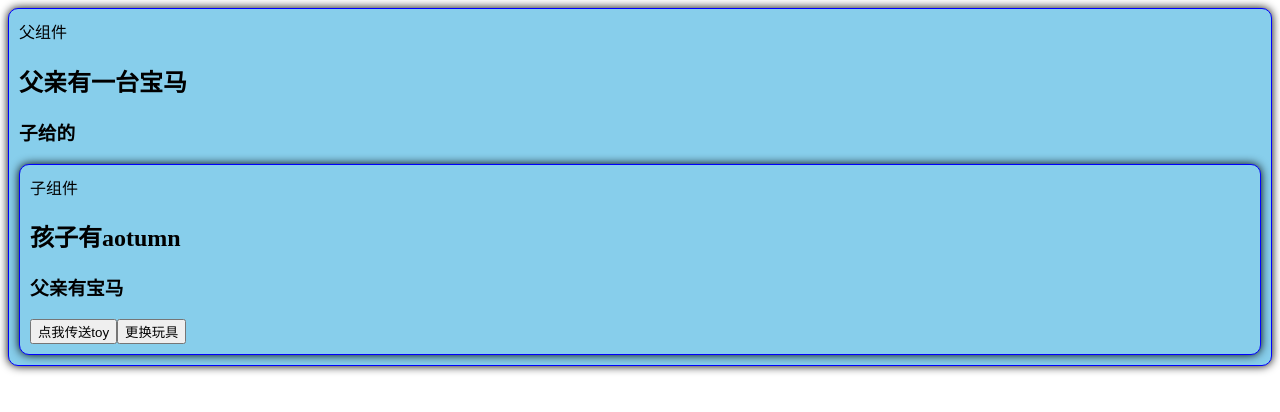
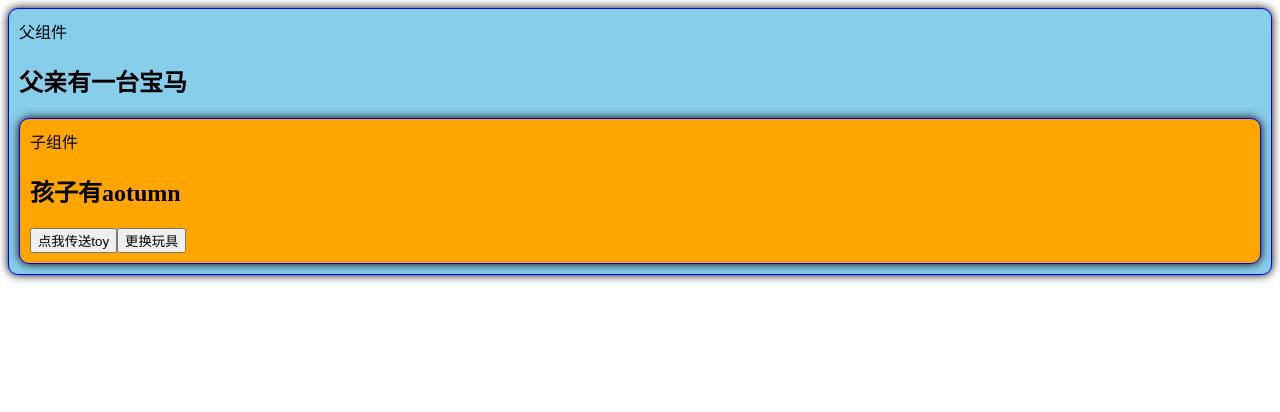
Before and after one commit to D1E4MF0I/HelloVue3, a Vue app: page / in a window 1280 px wide. Shown: the top 412 px of the page. Built offline with nearby package versions, Linux system fonts and the light colour scheme; the HTML template or start-up script is replaced by a standard one.

Commit message:
feat(53): 组件通信
方式2：自定义事件
父组件：
通过<Son @send-toy="getToy"/> 类似方法进行定义
子组件：
1. 使用const emit = defineEmits([
  'send-toy',
])进行接收
2. 采用emit('send-toy', toy)的方法进行调用

PS：自定义部分，建议使用烤串命名

```diff
--- a/src/components/Father.vue
+++ b/src/components/Father.vue
@@ -2,8 +2,8 @@
  <div class="Father">
   父组件
   <h2>父亲有一台{{ car }}</h2>
-  <h3>子给的{{ toy }}</h3>
-  <Son :car="car" :sendToy="getToy"/>
+  <h3 v-show="toy">子给的{{ toy }}</h3>
+  <Son @send-toy="getToy"/>
  </div>
 </template>
 
@@ -19,8 +19,9 @@ let car = '宝马'
 let toy = ref()
 
 function getToy(value:string){
-    toy.value = value
+     toy.value = value
 }
+
 
 </script>
 <style scoped>
--- a/src/components/Son.vue
+++ b/src/components/Son.vue
@@ -2,8 +2,7 @@
  <div class="Son">
   子组件
   <h2>孩子有{{ toy }}</h2>
-  <h3>父亲有{{ car }}</h3>
-  <button @click="sendToy(toy)">点我传送toy</button>
+  <button @click="emit('send-toy', toy)">点我传送toy</button>
   <button @click="changeToy">更换玩具</button>
  </div>
 </template>
@@ -14,10 +13,8 @@ import { ref, reactive } from 'vue'
 defineOptions({
   name: 'Son'
 })
-
-defineProps([
-  'car',
-  'sendToy',
+const emit = defineEmits([
+  'send-toy',
 ])
 
 let toy = ref('aotumn')
@@ -32,7 +29,7 @@ function changeToy(){
       padding: 10px;
       margin-top: 10px;
 
-        background-color: skyblue;
+        background-color: orange;
         border: 1px solid blue;
         border-radius: 10px;
         box-shadow: 0 0 10px;
```
